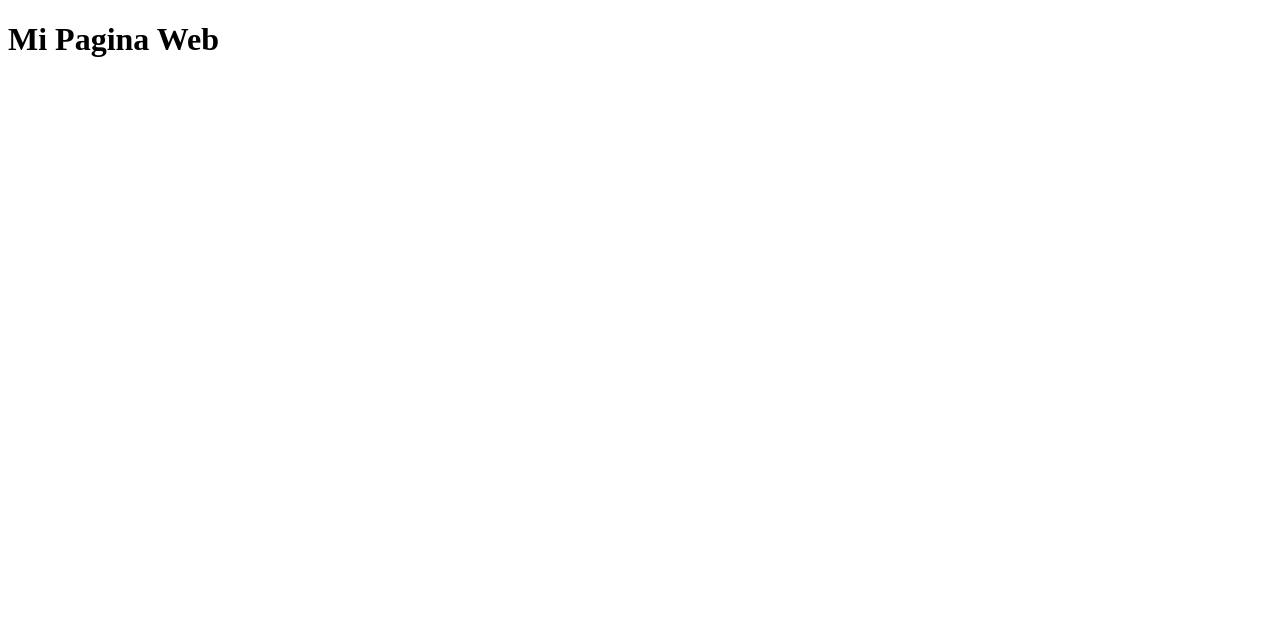
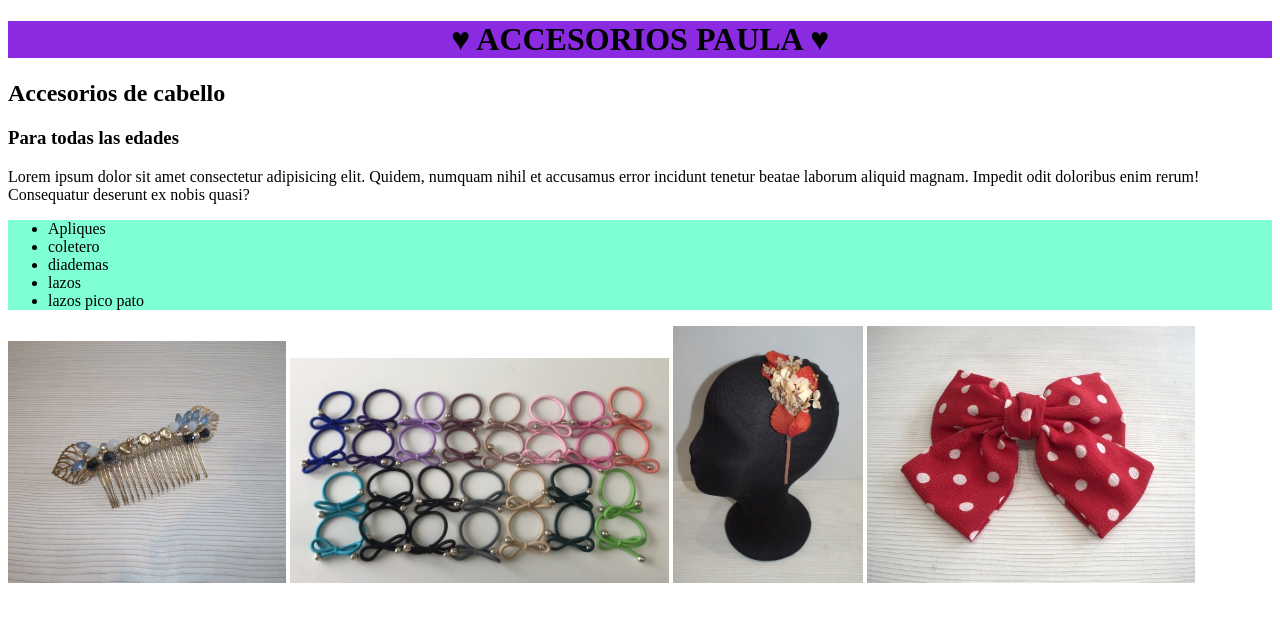
Before and after one commit to GabrielaEA/CURSO_PROG_WEB, a plain HTML site: page index.html in a window 1280 px wide. Drawn offline with Linux system fonts and the light colour scheme.

Commit message:
clase martes 11

```diff
--- a/index.html
+++ b/index.html
@@ -1,14 +1,41 @@
 <!DOCTYPE html>
 <html lang="en">
+
 <head>
     <meta charset="UTF-8">
     <meta http-equiv="X-UA-Compatible" content="IE=edge">
     <meta name="viewport" content="width=device-width, initial-scale=1.0">
-    <title>paginaprueba</title>
+    <title>Archivo_prueba_BA</title>
+    <link rel="stylesheet" href="styles.css">
 </head>
+
 <body>
-   <header>
-    <h1> Mi Pagina Web </h1>
-   </header>
+
+    <h1> ♥ ACCESORIOS PAULA ♥ </h1>
+    <H2 class="fondoRosa"> Accesorios de cabello </H2>
+    <h3> Para todas las edades </h3>
+
+    <P>
+        Lorem ipsum dolor sit amet consectetur adipisicing elit. Quidem, numquam nihil et accusamus
+        error incidunt tenetur beatae laborum aliquid magnam. Impedit odit doloribus enim rerum!
+        Consequatur deserunt ex nobis quasi?
+    </P>
+    <main id="fondoVerdeagua">
+        <ul>
+            <li>Apliques</li>
+            <li>coletero</li>
+            <li>diademas</li>
+            <li>lazos</li>
+            <li>lazos pico pato</li>
+        </ul>
+    </main>
+
+    <img width="22%" src="imagen/aplique cristal.jpg" alt="Apliques cristal para fiesta">
+    <img width="30%" src="imagen/coletero-basico-con-lazada.jpg" alt="coletero basico">
+    <img width="15%" src="imagen/Diadema.jpg" alt="Diadema">
+    <img width="26%" src="imagen/lazo_nena.jpg" alt="Lazo para nenas">
+
+
 </body>
+
 </html>
--- /dev/null
+++ b/styles.css
@@ -0,0 +1,14 @@
+body h1 {
+    background-color:blueviolet;
+    text-align: center;
+    font-style: normal;
+
+}
+
+.fondorosa{
+    background-color: pink;
+}
+
+#fondoVerdeagua{
+    background-color: aquamarine;
+}
```
Also changed, not shown: imagen/Diadema.jpg (added), imagen/aplique cristal.jpg (added), imagen/coletero-basico-con-lazada.jpg (added), imagen/lazo_nena.jpg (added), imagen/p6300089.jpg (added), imagen/pico_pato_lazos.jpg (added).
